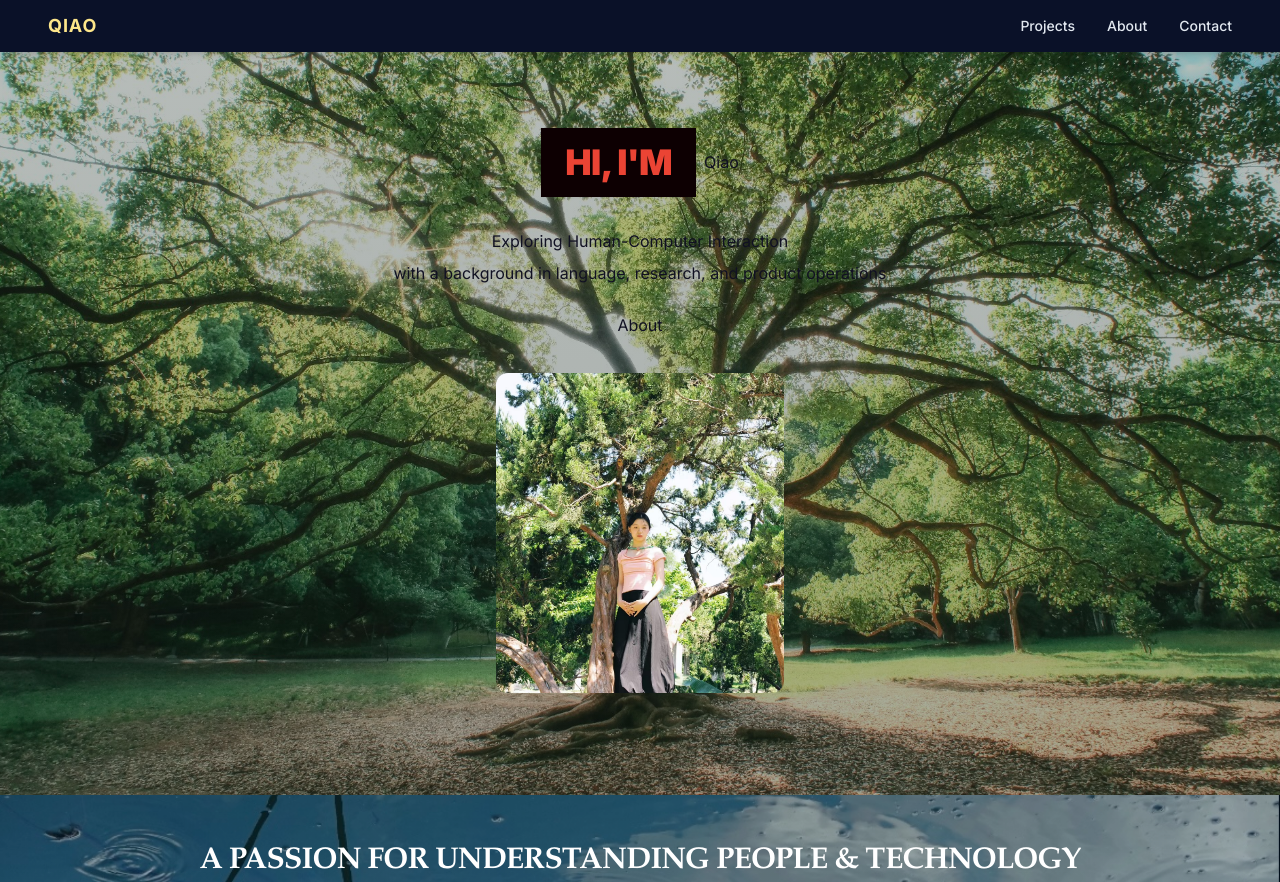
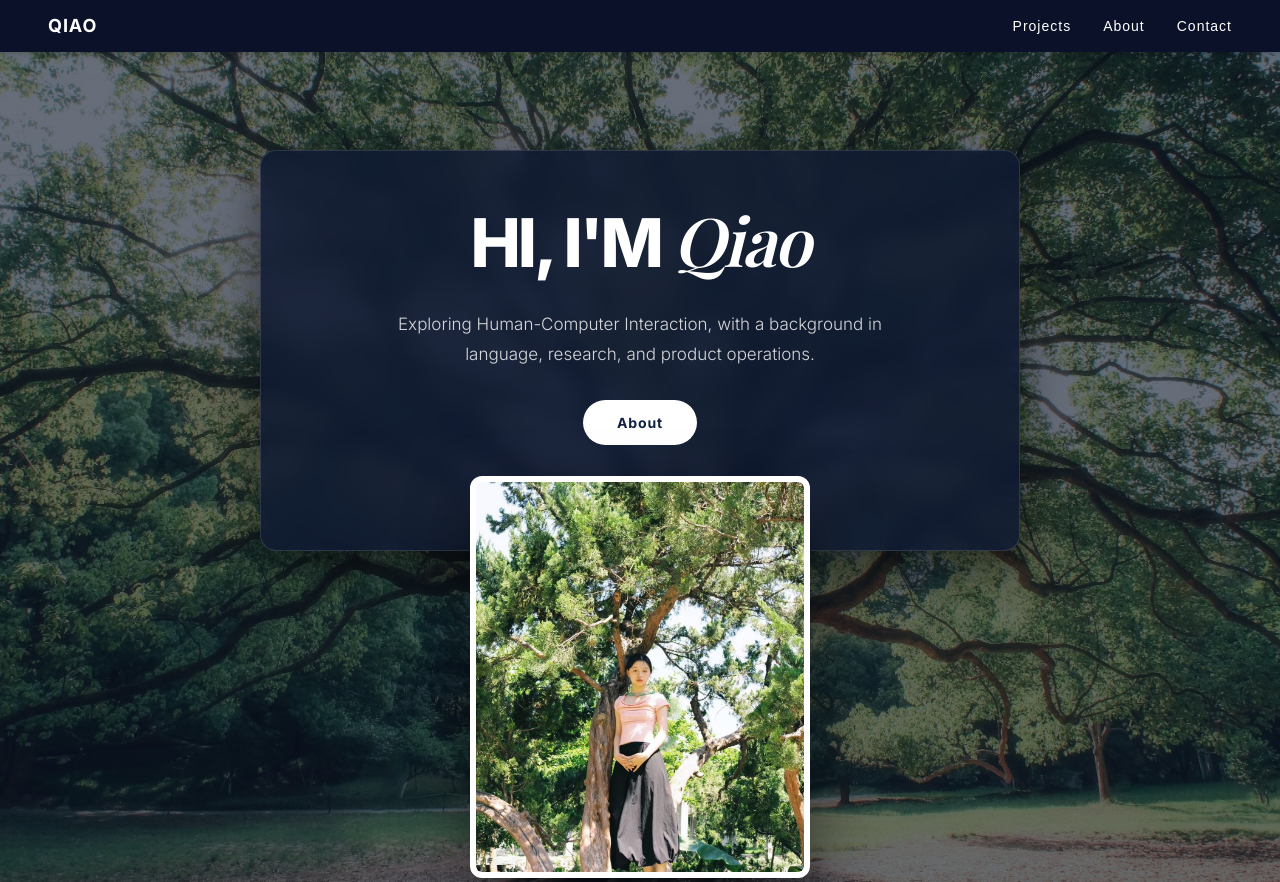
Before and after one commit to qiaoxy4/qiao, a plain HTML site: page index.html in a window 1280 px wide. Shown: the top 882 px of the page. Drawn offline with nearby package versions, Linux system fonts and the light colour scheme; a web font is replaced by a local one.

Commit message:
Update index.html

```diff
--- a/index.html
+++ b/index.html
@@ -1,16 +1,23 @@
+
 <!DOCTYPE html>
 <html lang="en">
 <head>
   <meta charset="UTF-8">
   <meta name="viewport" content="width=device-width, initial-scale=1.0">
   <title>Qiao — Personal Portfolio</title>
+
   <script src="https://cdn.tailwindcss.com"></script>
+
   <style>
     @import url('https://fonts.googleapis.com/css2?family=Inter:wght@300;400;500;600;700;800;900&family=Playfair+Display:ital,wght@0,600;1,400;1,600&display=swap');
 
+    * {
+      box-sizing: border-box;
+    }
+
     body {
       font-family: 'Inter', -apple-system, BlinkMacSystemFont, sans-serif;
-      background-color: #c5d3f0; /* The soft periwinkle blue background from screenshot */
+      background-color: #c5d3f0;
       color: #111122;
       margin: 0;
       padding: 0;
@@ -21,76 +28,135 @@
       font-style: italic;
     }
 
-    /* Soft highlights matching subtitle boxes */
-    .highlight-box-red {
-      background-color: #f7a29e;
-      color: #ffffff;
-      padding: 2px 10px;
-      display: inline-block;
-      font-size: 0.95rem;
-      font-weight: 500;
+    /* NAVIGATION */
+    .site-nav {
+      font-family: 'PingFang SC', 'Microsoft YaHei', Arial, sans-serif;
+      letter-spacing: 1px;
     }
 
-    .highlight-box-yellow {
-      background-color: #f7e2a9;
-      color: #333333;
-      padding: 2px 10px;
-      display: inline-block;
-      font-size: 0.85rem;
+    .site-logo {
+      color: #ffffff;
     }
 
-    /* Hero main title box */
-    .title-hi-im {
-      background-color: #0d0002;
-      color: #eb4434;
-      padding: 8px 24px;
-      font-weight: 900;
-      font-size: 2.2rem;
-      letter-spacing: -0.02em;
+    /* HERO SECTION: TREE BACKGROUND */
+    .profile-hero {
+      position: relative;
+      background:
+        linear-gradient(
+          rgba(10, 20, 40, 0.62),
+          rgba(10, 20, 40, 0.62)
+        ),
+        url('assets/images/tree.jpeg') center center / cover no-repeat;
+      padding: 150px 24px 100px;
+      display: flex;
+      flex-direction: column;
+      align-items: center;
+      text-align: center;
+      overflow: hidden;
     }
 
-    .title-layla {
-      background-color: #ffffff;
-      color: #1a1a1a;
-      padding: 8px 24px;
-      font-weight: 400;
-      font-size: 2.2rem;
-      border: 1px solid #d0d0d0;
+    /* HERO TEXT CARD */
+    .hero-card {
+      position: relative;
+      z-index: 2;
+      width: min(760px, 92%);
+      padding: 48px 55px 105px;
+      background: rgba(15, 25, 50, 0.85);
+      backdrop-filter: blur(10px);
+      -webkit-backdrop-filter: blur(10px);
+      border: 1px solid rgba(255, 255, 255, 0.12);
+      border-radius: 16px;
+      box-shadow: 0 20px 50px rgba(0, 0, 0, 0.5);
     }
 
-    /* Card Hover Animations */
-    .portfolio-card {
-      transition: transform 0.3s cubic-bezier(0.16, 1, 0.3, 1), box-shadow 0.3s ease;
-    }
-    .portfolio-card:hover {
-      transform: translateY(-5px);
-      box-shadow: 0 12px 24px rgba(0,0,0,0.15);
+    /* MAIN TITLE */
+    .hero-title {
+      display: flex;
+      align-items: baseline;
+      justify-content: center;
+      flex-wrap: wrap;
+      gap: 12px;
+      color: #ffffff;
+      font-size: clamp(2.8rem, 6vw, 4.2rem);
+      font-weight: 800;
+      line-height: 1.2;
+      letter-spacing: -0.045em;
+      margin-bottom: 25px;
     }
 
-    /* Background image section */
+    .hero-title .name {
+      font-family: 'Playfair Display', Georgia, serif;
+      font-weight: 600;
+      font-style: italic;
+      color: #ffffff;
+      letter-spacing: -0.03em;
+    }
+
+    /* HERO DESCRIPTION */
+    .hero-description {
+      max-width: 560px;
+      margin: 0 auto;
+      color: rgba(255, 255, 255, 0.82);
+      font-size: 17px;
+      font-weight: 300;
+      line-height: 1.8;
+    }
+
+    /* ABOUT BUTTON */
+    .profile-about {
+      display: inline-block;
+      margin-top: 30px;
+      padding: 12px 34px;
+      background: #ffffff;
+      color: #102046;
+      border-radius: 50px;
+      font-size: 14px;
+      font-weight: 700;
+      letter-spacing: 0.06em;
+      text-decoration: none;
+      transition: all 0.3s ease;
+    }
+
+    .profile-about:hover {
+      background: #ffe28a;
+      color: #102046;
+      transform: translateY(-3px);
+      box-shadow: 0 8px 20px rgba(0, 0, 0, 0.2);
+    }
+
+    /* PROFILE PHOTO */
+    .profile-photo-frame {
+      position: relative;
+      z-index: 3;
+      margin-top: -75px;
+      width: min(340px, 80%);
+      padding: 0;
+      border: 6px solid #ffffff;
+      border-radius: 12px;
+      background: #ffffff;
+      box-shadow: 0 25px 60px rgba(0, 0, 0, 0.5);
+      overflow: hidden;
+    }
+
+    .profile-photo-frame img {
+      display: block;
+      width: 100%;
+      height: 390px;
+      object-fit: cover;
+      border-radius: 5px;
+    }
+
+    /* SECOND SECTION BACKGROUND */
     .shadow-bg {
-  background: linear-gradient(rgba(0, 30, 60, 0.40), rgba(0, 30, 60, 0.45)),
-              url('assets/images/shadow2.jpeg') center/cover no-repeat;
-}
-/* Profile background image */
-.profile-hero {
       background:
         linear-gradient(
-      rgba(20, 38, 29, 0.30),
-      rgba(20, 38, 29, 0.38)
+          rgba(0, 30, 60, 0.40),
+          rgba(0, 30, 60, 0.45)
         ),
-    url('assets/images/tree.jpeg') center center / cover no-repeat;
+        url('assets/images/shadow2.jpeg') center / cover no-repeat;
     }
 
-    /* Dropdown Arrow Indicator */
-    .nav-arrow {
-      font-size: 0.65rem;
-      margin-left: 3px;
-      display: inline-block;
-      transform: translateY(-1px);
-    }
- /* I CARE ABOUT PEOPLE section */
-
+    /* I CARE ABOUT PEOPLE SECTION */
     .care-section {
       padding: 100px 7%;
       background-color: #c5d3f0;
@@ -144,7 +210,35 @@
       line-height: 1.3;
     }
 
+    /* MOBILE */
     @media (max-width: 768px) {
+      .profile-hero {
+        padding: 115px 16px 75px;
+      }
+
+      .hero-card {
+        width: 96%;
+        padding: 38px 22px 95px;
+      }
+
+      .hero-title {
+        font-size: clamp(2.4rem, 9vw, 3.2rem);
+        gap: 8px;
+      }
+
+      .hero-description {
+        font-size: 15px;
+      }
+
+      .profile-photo-frame {
+        margin-top: -65px;
+        width: min(300px, 82%);
+      }
+
+      .profile-photo-frame img {
+        height: 340px;
+      }
+
       .care-grid {
         grid-template-columns: 1fr;
       }
@@ -157,87 +251,94 @@
       .care-number {
         margin-bottom: 12px;
       }
-} </style>
+
+      .care-heading {
+        margin-bottom: 40px;
+      }
+    }
+
+    @media (max-width: 480px) {
+      .hero-card {
+        padding: 32px 18px 85px;
+      }
+
+      .hero-title {
+        font-size: 2.35rem;
+      }
+
+      .hero-description {
+        font-size: 14px;
+      }
+
+      .profile-photo-frame img {
+        height: 300px;
+      }
+    }
+  </style>
 </head>
+
 <body class="min-h-screen">
 
   <!-- 1. NAVIGATION BAR -->
   <header class="w-full bg-[#0a1128] text-white py-3 px-6 md:px-12 fixed top-0 left-0 z-50 flex justify-between items-center shadow-md">
-    <div class="flex items-center space-x-2">
-      <a href="index.html" class="font-bold text-lg text-amber-200 tracking-wider hover:opacity-80 transition-opacity">
+
+    <a href="index.html"
+       class="site-logo font-bold text-lg tracking-wider hover:opacity-80 transition-opacity">
       QIAO
     </a>
-    </div>
 
-
-<nav class="hidden md:flex items-center space-x-8 text-sm font-medium text-slate-200">
-
-  <a href="projects.html" class="hover:text-white transition-colors">
+    <nav class="site-nav hidden md:flex items-center space-x-8 text-sm font-medium text-white">
+      <a href="projects.html" class="hover:text-amber-200 transition-colors">
         Projects
       </a>
 
-  <a href="about.html" class="hover:text-white transition-colors">
+      <a href="about.html" class="hover:text-amber-200 transition-colors">
         About
       </a>
 
-  <a href="#contact" class="hover:text-white transition-colors">
+      <a href="#contact" class="hover:text-amber-200 transition-colors">
         Contact
       </a>
-
     </nav>
 
   </header>
 
 
   <!-- 2. HERO SECTION -->
-<section id="about" class="profile-hero pt-28 pb-16 px-4 text-center flex flex-col items-center justify-center">
+  <section id="about" class="profile-hero">
 
-  <!-- Title Box -->
-  <div class="flex items-center justify-center space-x-2 my-4 shadow-sm">
-    <div class="title-hi-im">HI, I'M</div>
-    <div class="title-Qiao">Qiao</div>
-  </div>
+    <!-- Text Card -->
+    <div class="hero-card">
 
-  <!-- Subtitle Highlights -->
-  <div class="space-y-2 my-4 max-w-xl">
-    <div>
-      <span class="highlight-box-sage">
-        Exploring Human-Computer Interaction
-      </span>
-    </div>
-    <div>
-      <span class="highlight-box-cream">
-        with a background in language, research, and product operations
-      </span>
-    </div>
-  </div>
+      <h1 class="hero-title">
+        <span>HI, I'M</span>
+        <span class="name">Qiao</span>
+      </h1>
 
-  <!-- About Pill Button -->
-  <div class="my-3">
+      <p class="hero-description">
+        Exploring Human-Computer Interaction, with a background in language, research, and product operations.
+      </p>
+
       <a href="about.html" class="profile-about">
         About
       </a>
+
     </div>
 
-  <!-- Centered Photo Frame -->
-  <div class="mt-6 mb-8 max-w-sm w-full px-4">
-    <div class="profile-photo-frame mx-auto inline-block">
+    <!-- Overlapping Profile Photo -->
+    <div class="profile-photo-frame">
       <img
         src="assets/images/profile.jpeg"
         alt="Profile Portrait"
-        class="w-72 h-80 object-cover rounded-xl"
       />
-    </div>
     </div>
 
   </section>
 
 
-
   <!-- 3. ABOUT / PERSONAL INTRODUCTION SECTION -->
   <section id="philosophy" class="shadow-bg text-white py-12 px-6 md:px-16 relative">
 
-    <!-- Section Heading -->
     <h2 class="text-center text-2xl md:text-3xl font-bold text-white mb-8 tracking-tight"
         style="font-family: 'Book Antiqua', 'Palatino Linotype', Palatino, serif;">
       A PASSION FOR UNDERSTANDING PEOPLE & TECHNOLOGY
@@ -318,38 +419,31 @@
         <p class="text-slate-200 leading-relaxed font-light">
           I hope to bring together my background in language, research, and product experience to create technology that is more thoughtful, inclusive, and responsive to people's everyday needs.
         </p>
+      </div>
 
     </div>
   </section>
 
 
-
-
-<!-- I CARE ABOUT PEOPLE SECTION -->
-
+  <!-- 4. I CARE ABOUT PEOPLE SECTION -->
   <section id="work" class="care-section">
 
-  <!-- Section Heading -->
     <h2 class="care-heading">
       I CARE ABOUT PEOPLE.
     </h2>
 
-  <!-- Three Category Items -->
     <div class="care-grid">
 
-    <!-- Category 1: Older Adults -->
       <a href="projects.html" class="care-item">
         <span class="care-number">01 /</span>
         <h3 class="care-name">OLDER ADULTS</h3>
       </a>
 
-    <!-- Category 2: Underserved Communities -->
       <a href="projects.html" class="care-item">
         <span class="care-number">02 /</span>
         <h3 class="care-name">UNDERSERVED COMMUNITIES</h3>
       </a>
 
-    <!-- Category 3: Women -->
       <a href="projects.html" class="care-item">
         <span class="care-number">03 /</span>
         <h3 class="care-name">WOMEN</h3>
@@ -357,8 +451,6 @@
 
     </div>
 
-
-    <!-- Small Asterisk Separator -->
     <div class="text-center text-slate-600 mt-16 text-lg">
       *
     </div>
@@ -368,6 +460,7 @@
 
   <!-- 5. FOOTER / GET IN TOUCH SECTION -->
   <footer id="contact" class="py-12 px-6 max-w-4xl mx-auto text-left space-y-4">
+
     <h2 class="text-xl md:text-2xl font-bold text-[#102046] tracking-tight uppercase">
       GET IN TOUCH WITH ME!
     </h2>
@@ -378,18 +471,30 @@
 
     <div class="space-y-2 text-sm text-slate-900 pt-2 font-medium">
       <p>
-        LinkedIn: <a href="https://linkedin.com" target="_blank" class="text-red-600 underline hover:text-red-700">Layla Yan</a>
+        LinkedIn:
+        <a href="https://linkedin.com" target="_blank"
+           class="text-red-600 underline hover:text-red-700">
+          Layla Yan
+        </a>
       </p>
+
       <p>
         Instagram: <span class="text-slate-800">itslayyyylaa</span>
       </p>
+
       <p>
-        Email: <a href="mailto:qiao.xy@foxmail.com" class="text-slate-800 italic underline">qiao.xy@foxmail.com</a>
+        Email:
+        <a href="mailto:qiao.xy@foxmail.com"
+           class="text-slate-800 italic underline">
+          qiao.xy@foxmail.com
+        </a>
       </p>
+
       <p>
         phone number: <span class="text-slate-800">612-461-1808</span>
       </p>
     </div>
+
   </footer>
 
 </body>
```
Lines whose indentation alone changed are shown as unchanged.
